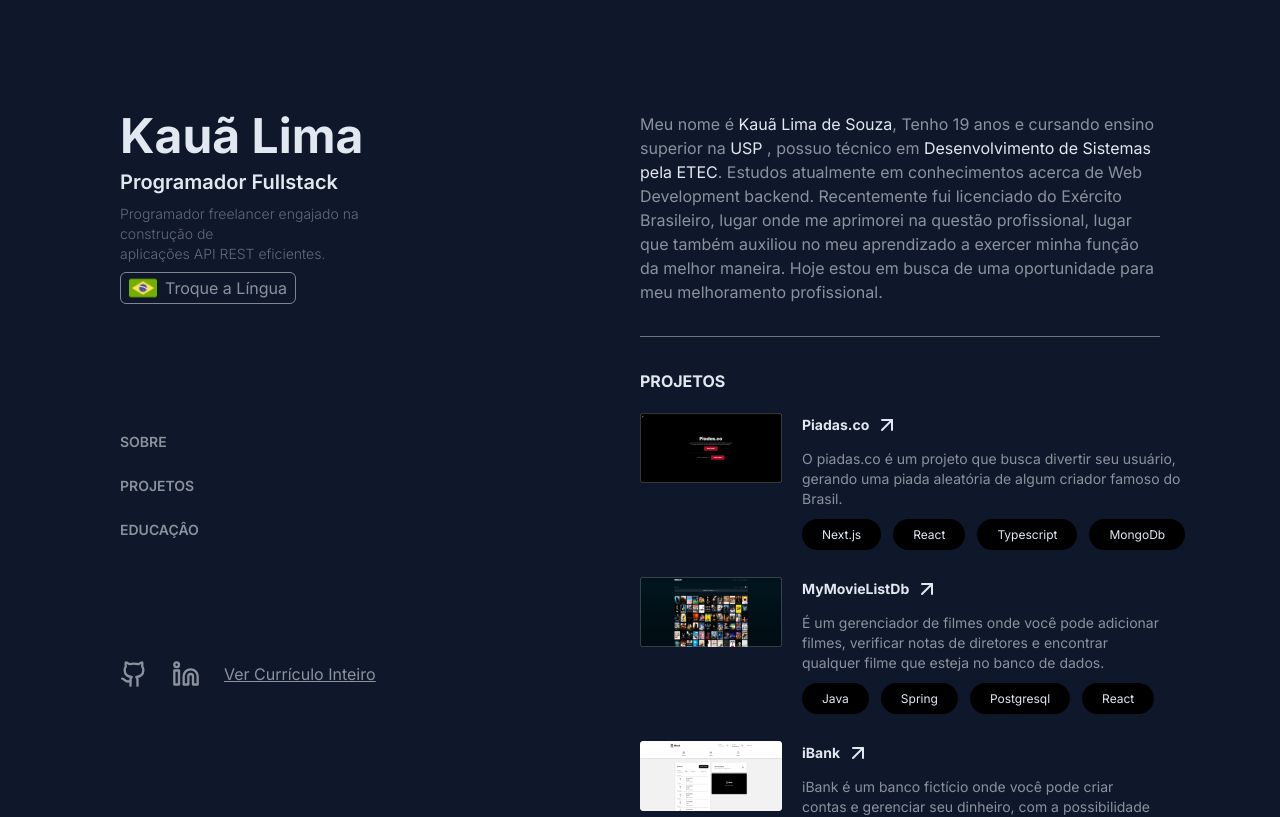
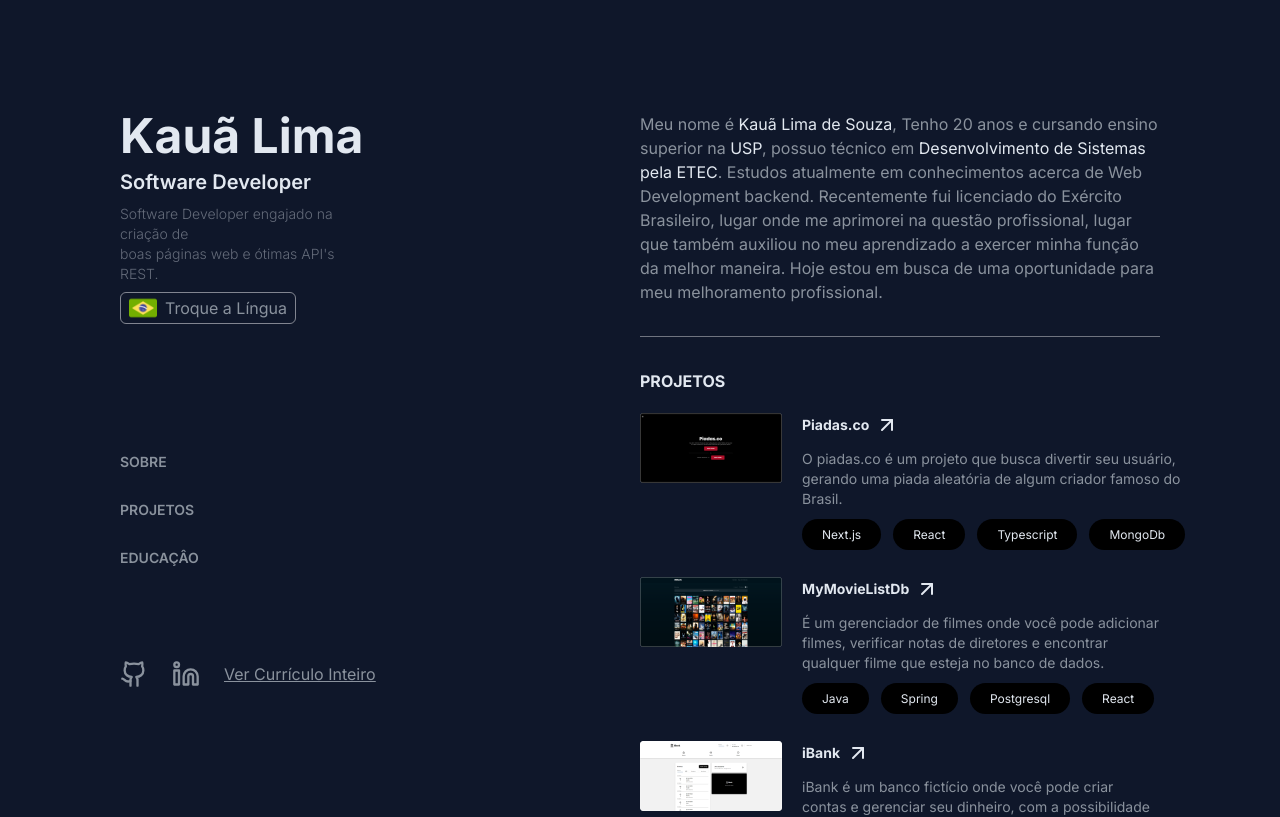
Before and after one commit to kaualimadesouza/portfolio, a React (Vite) app: page / in a window 1280 px wide. Shown: the top 817 px of the page. Built offline with nearby package versions, Linux system fonts and the light colour scheme.

Commit message:
mudando informações

```diff
--- a/src/home.tsx
+++ b/src/home.tsx
@@ -20,10 +20,10 @@ export function Home() {
 						<div className="space-y-32">
 							<div className="space-y-2">
 								<h1 className="font-bold text-5xl">Kauã Lima</h1>
-								<h2 className="font-semibold text-xl">Fullstack programmer</h2>
+								<h2 className="font-semibold text-xl">Software Developer</h2>
 								<p className="font-light text-sm opacity-40">
-									Freelancer programmer engaged in building
-									<br /> efficient REST API applications.
+									Software Developer engaged in building
+									<br /> efficient good Pages and create great REST API applications.
 								</p>
 								<button
 									onClick={changeLanguage}
@@ -75,7 +75,7 @@ export function Home() {
 						<div className="xl:w-1/2 space-y-8 p-12 xl:p-0">
 							<p className="text-textlow text-justify xl:text-left">
 								My name is <span className="text-textnormal">Kauã</span> and I
-								am 19 years old, studying higher education at{" "}
+								am 20 years old, studying higher education at{" "}
 								<span className="text-textnormal">USP</span> and have a degree
 								in technical{" "}
 								<span className="text-textnormal">
@@ -301,10 +301,10 @@ export function Home() {
 						<div className="space-y-32">
 							<div className="space-y-2">
 								<h1 className="font-bold text-5xl">Kauã Lima</h1>
-								<h2 className="font-semibold text-xl">Programador Fullstack</h2>
+								<h2 className="font-semibold text-xl">Software Developer</h2>
 								<p className="font-light text-sm opacity-40">
-									Programador freelancer engajado na construção de
-									<br /> aplicações API REST eficientes.
+									Software Developer engajado na criação de
+									<br />boas páginas web e ótimas API's REST.
 								</p>
 								<button
 									onClick={changeLanguage}
@@ -314,8 +314,8 @@ export function Home() {
 									<span className="text-textlow">Troque a Língua</span>
 								</button>
 							</div>
-							<div className="hidden xl:block ">
-								<nav className="text-textlow font-semibold text-sm space-y-6 hide-below-750">
+							<div className="hidden xl:block">
+								<nav className="text-textlow font-semibold text-sm space-y-7 hide-below-750">
 									<li className="hover:text-textnormal transition-all">
 										<a href="#">SOBRE</a>
 									</li>
@@ -358,8 +358,8 @@ export function Home() {
 							<p className="text-textlow text-justify xl:text-left">
 								Meu nome é{" "}
 								<span className="text-textnormal">Kauã Lima de Souza</span>,
-								Tenho 19 anos e cursando ensino superior na{" "}
-								<span className="text-textnormal">USP</span> , possuo técnico em{" "}
+								Tenho 20 anos e cursando ensino superior na{" "}
+								<span className="text-textnormal">USP</span>, possuo técnico em{" "}
 								<span className="text-textnormal">
 									Desenvolvimento de Sistemas pela ETEC
 								</span>
```
